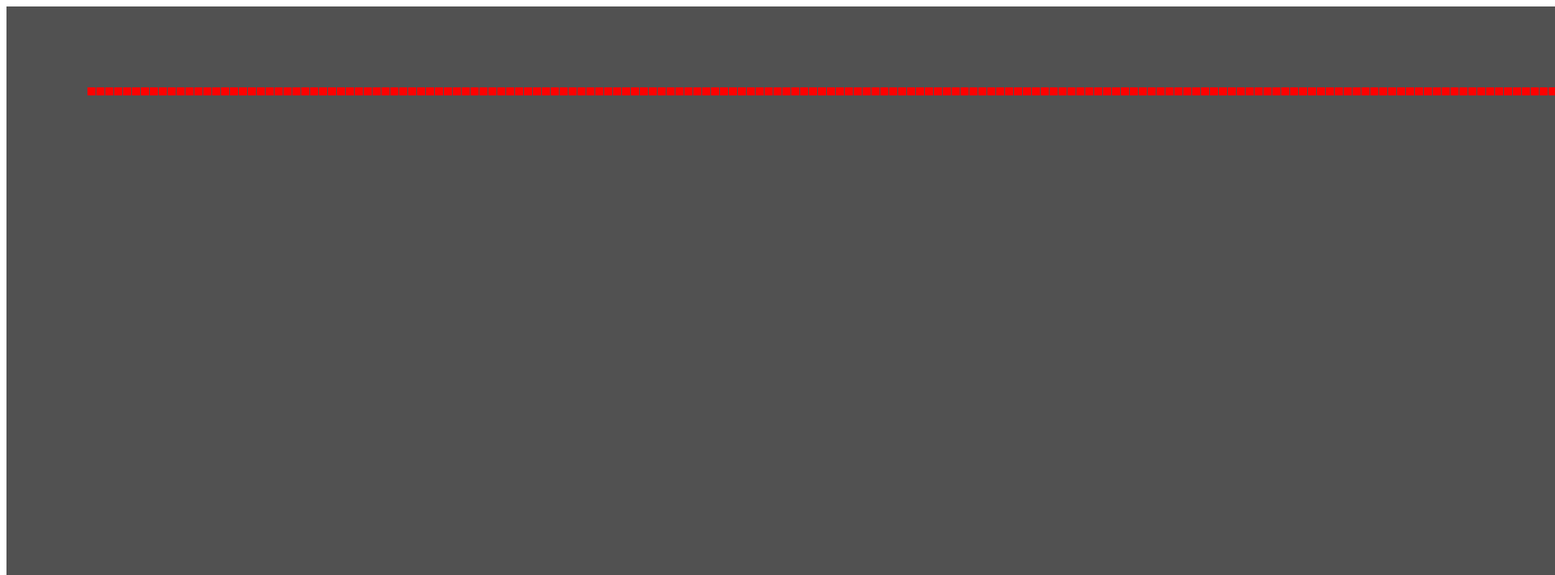
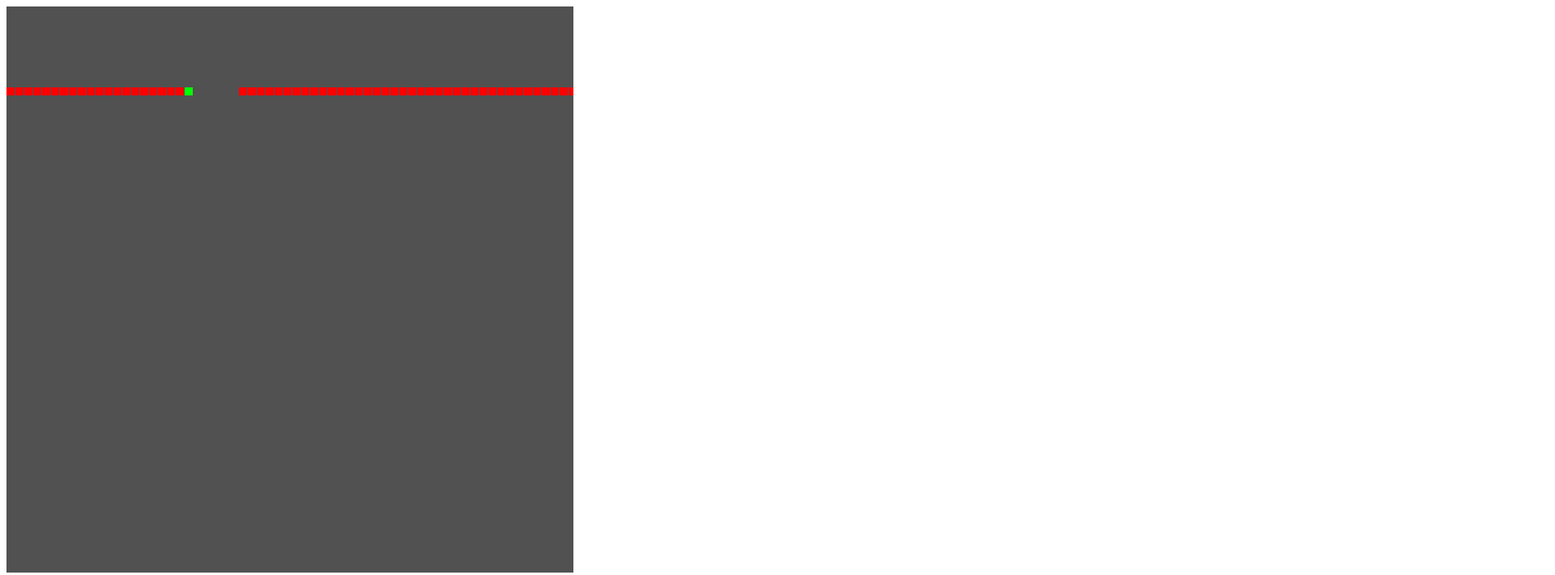
Before and after one commit to q25x/anarchy-snake-game, a plain HTML site: page index.html in a window 1280 px wide. Shown: the top 711 px of the page at 81% size, 1920 px wide, since content can reach past the window. Drawn offline with Linux system fonts and the light colour scheme.

Commit message:
repeat walls

```diff
--- a/index.html
+++ b/index.html
@@ -9,6 +9,6 @@
     <script src="script.js" defer></script>
 </head>
 <body>
-    <canvas id="canvas" width="1920" height="1080"></canvas>
+    <canvas id="canvas" width="700" height="700"></canvas>
 </body>
 </html>
--- a/script.js
+++ b/script.js
@@ -6,24 +6,23 @@ class Snake  {
     constructor () {
         this.d = 2;
         this.fragments = [];
+        this.len = 0;
     }
     init() {
-        for(let i=0;i<1000;i++) {
-        this.fragments.push({x: 100, y: 100});
+        for(let i=0;i<60;i++) {
+        this.fragments.push({x: 100 - (i*11), y: 100})
         };
+        this.len = this.fragments.length
     };
 
     move() {
+        if(this.fragments.length < this.len) {
+            for(let i = this.len; i > this.fragments.length; i--) {
+                this.fragments.slice(-1,i)
+            }
+        }
         for(let i=this.fragments.length-1;i>=0;i--) {
-            if(i>0) {
-                this.fragments[i].x = this.fragments[i-1].x
-                this.fragments[i].y = this.fragments[i-1].y
-                if(this.fragments[0].x === this.fragments[i].x && this.fragments[0].y === this.fragments[i].y) {
-                    this.fragments.slice(0, this.fragments.length)
-                }
-
-            }
-            else {
+            if(i<=0) {
                 switch(this.d) {
                     case 1:
                         this.fragments[0].y -= 11;
@@ -40,7 +39,20 @@ class Snake  {
 
                 }
             }
+            else {
+                if(this.fragments[0].x == this.fragments[i].x && this.fragments[0].y == this.fragments[i].y) {
+                    this.len = i
+                }
+                this.fragments[i].x = this.fragments[i-1].x
+                this.fragments[i].y = this.fragments[i-1].y
+
+
+            }
         }
+        if(this.fragments[0].x <= -10) {this.fragments[0].x = 700}
+        if(this.fragments[0].x >= 710) {this.fragments[0].x = 0}
+        if(this.fragments[0].y <= -10) {this.fragments[0].y = 700}
+        if(this.fragments[0].y >= 710) {this.fragments[0].y = 0}
     };
 
     draw() {
@@ -85,11 +97,11 @@ let snake = new Snake();
 snake.init();
 setInterval(() => {
     snake.move();
-}, 15);
+}, 65);
 let update = () => {
 
 CTX.fillStyle = "#515151";
-CTX.fillRect(0, 0, 1920, 1080);
+CTX.fillRect(0, 0, 700, 700);
 console.log(snake.d)
 snake.draw();
 
```
